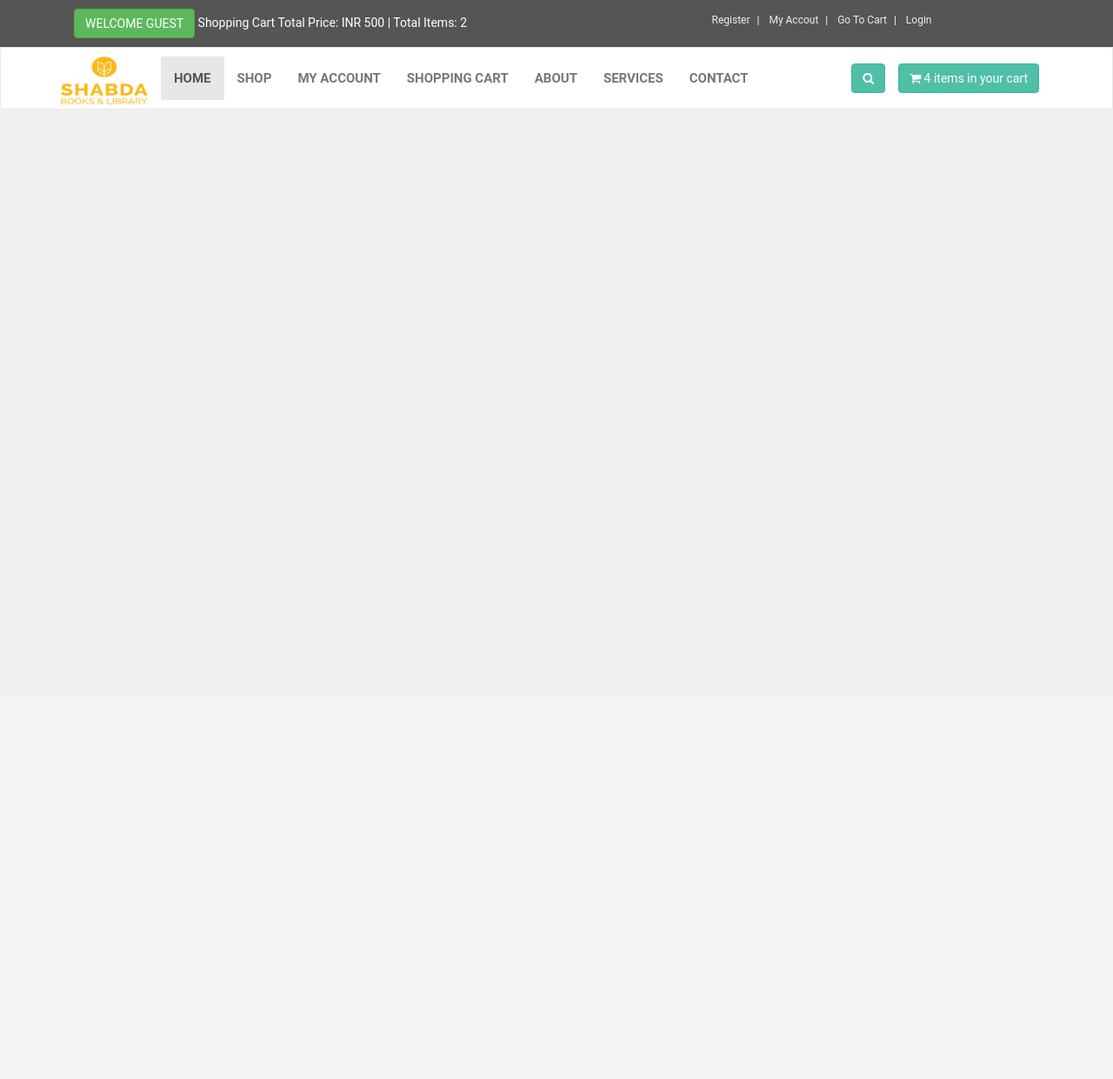
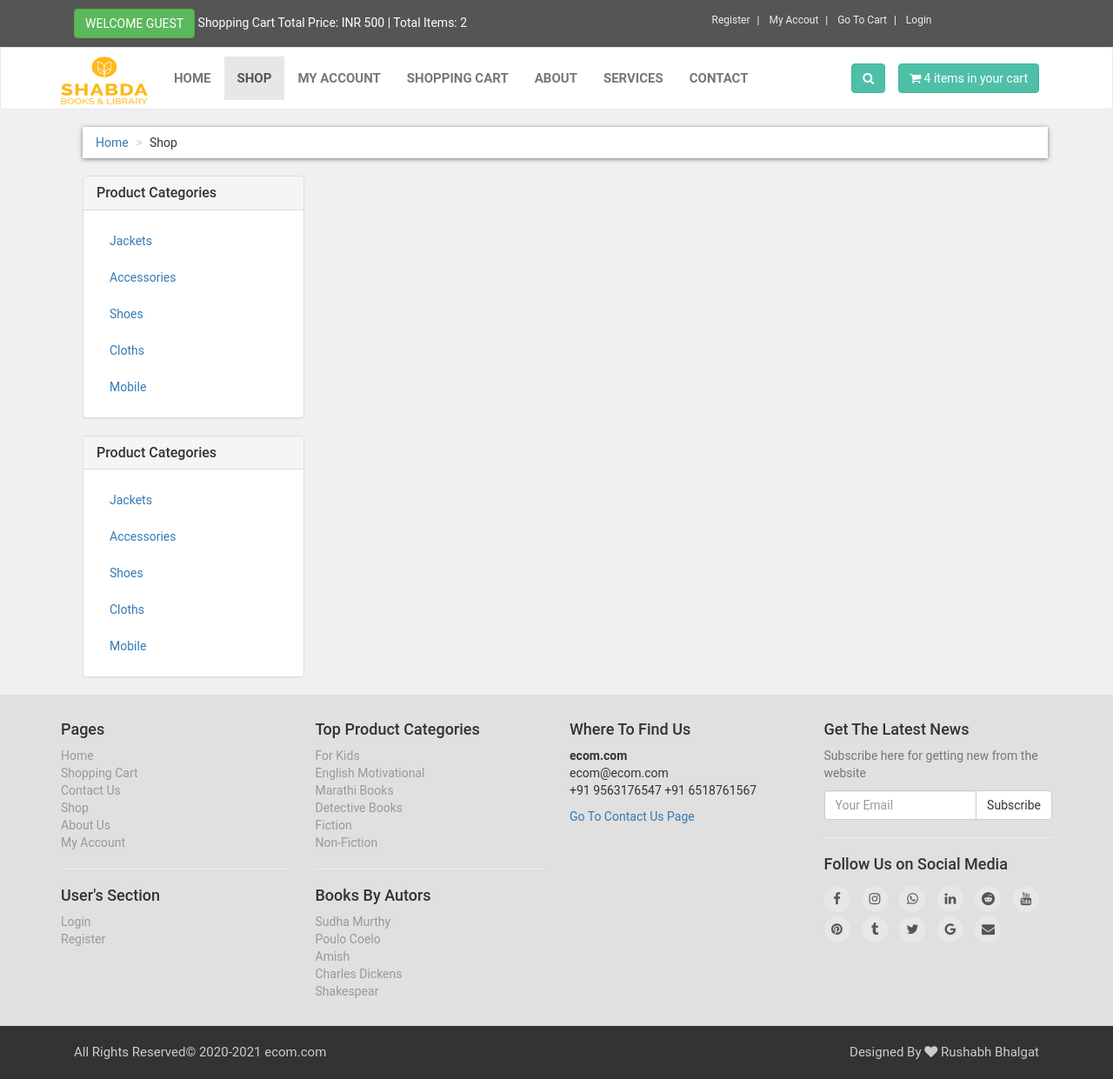
Before and after one commit to RushabhBhalgat/Ecommerce-php, a PHP site: page /shop.php in a window 1280 px wide. Shown: the whole page at 87% size. Before the commit the page ends 120 px from the top, so only its background shows below. Run offline with PHP 8.4, Linux system fonts and the light colour scheme.

Commit message:
creating the shop page

```diff
--- /dev/null
+++ b/includes/sidebar.html
@@ -0,0 +1,39 @@
+<div class="panel panel-default sidebar-menu">
+    <div class="panel-heading">
+        <!--Panel heading div start-->
+        <h3 class="panel-title">
+            Product Categories
+        </h3>
+    </div>
+    <!--Panel heading div End-->
+    <div class="panel-body">
+        <ul class="nav nav-pills nav-stacked category-menu">
+            <li><a href="shop.php">Jackets</a></li>
+            <li><a href="shop.php">Accessories</a></li>
+            <li><a href="shop.php">Shoes</a></li>
+            <li><a href="shop.php">Cloths</a></li>
+            <li><a href="shop.php">Mobile</a></li>
+
+        </ul>
+    </div>
+</div>
+
+<div class="panel panel-default sidebar-menu">
+    <div class="panel-heading">
+        <!--Panel heading div start-->
+        <h3 class="panel-title">
+            Product Categories
+        </h3>
+    </div>
+    <!--Panel heading div End-->
+    <div class="panel-body">
+        <ul class="nav nav-pills nav-stacked category-menu">
+            <li><a href="shop.php">Jackets</a></li>
+            <li><a href="shop.php">Accessories</a></li>
+            <li><a href="shop.php">Shoes</a></li>
+            <li><a href="shop.php">Cloths</a></li>
+            <li><a href="shop.php">Mobile</a></li>
+
+        </ul>
+    </div>
+</div>
--- a/shop.php
+++ b/shop.php
@@ -68,10 +68,10 @@
         <div class="padding-nav">
           <!-- padding-nav div starts here -->
           <ul class="nav navbar-nav navbar-left">
-            <li class="active">
+            <li class="">
               <a href="index.php">Home</a>
             </li>
-            <li class="">
+            <li class="active">
               <a href="shop.php">Shop</a>
             </li>
             <li class="">
@@ -123,3 +123,41 @@
     </div><!-- container Div ends -->
 
   </div><!-- NavBar Div Ends -->
+
+
+
+
+
+  <!--***********************************-->
+  <!--      NEW SECTION  =========>>>>>>>>>=================================>>>>>>>>>>=====     -->
+  <!--***********************************-->
+
+
+<div id="content"><!-- Braedcroum section -->
+  <div class="container"><!-- container div start -->
+    <div class="col-md-12">
+      <ul class="breadcrumb">
+        <li><a href="index.php">Home</a></li>
+        <li>Shop</li>
+      </ul>
+    </div>
+    <div class="col-md-3">
+      <?php include("includes/sidebar.html") ?>
+    </div>
+  </div><!-- container div end -->
+</div><!-- Braedcroum section end-->
+
+
+
+  <!--***********************************-->
+  <!--      NEW SECTION  =========>>>>>>>>>=================================>>>>>>>>>>=====     -->
+  <!--***********************************-->
+
+
+
+
+  <!-- Footer Start -->
+  <?php
+  include("includes/footer.php");
+  ?>
+<!-- Footer Start -->
--- a/styles/style.css
+++ b/styles/style.css
@@ -268,6 +268,35 @@ body{
     margin-bottom: 10px;
 }
 
+
+/* Shop Page Style */
+
+
+
+/* breadcrumb section */
+.breadcrumb{
+    padding: 8px 15px;
+    margin-bottom: 20px;
+    background-color: #ffffff;
+    border-radius: 0;
+    box-shadow: 0 1px 5px rgba(0, 0, 0, 0.5);
+}
+
+.breadcrumb > li + li:before{
+    content: ">\00a0";
+    color: #cccccc;
+
+}
+@media(max-width: 991px){
+    .breadcrumb{
+        padding: 8px 0;
+        text-align: center;
+    }
+}
+
+
+
+
 /* footer style */
 
 #footer{
```
